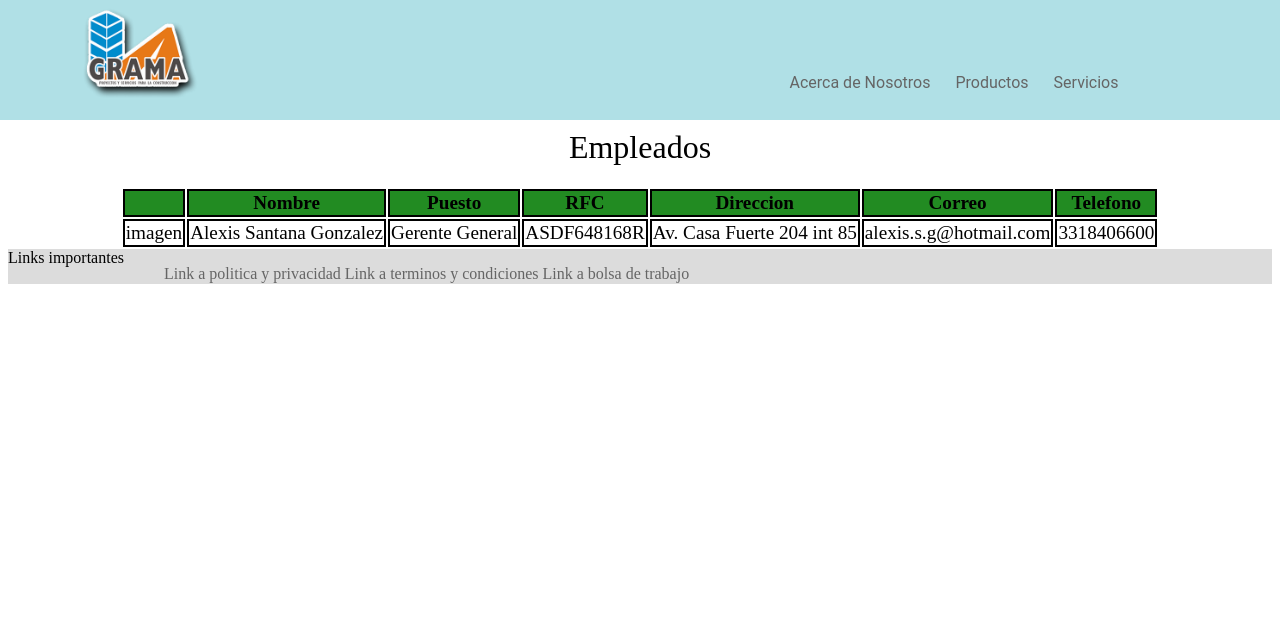
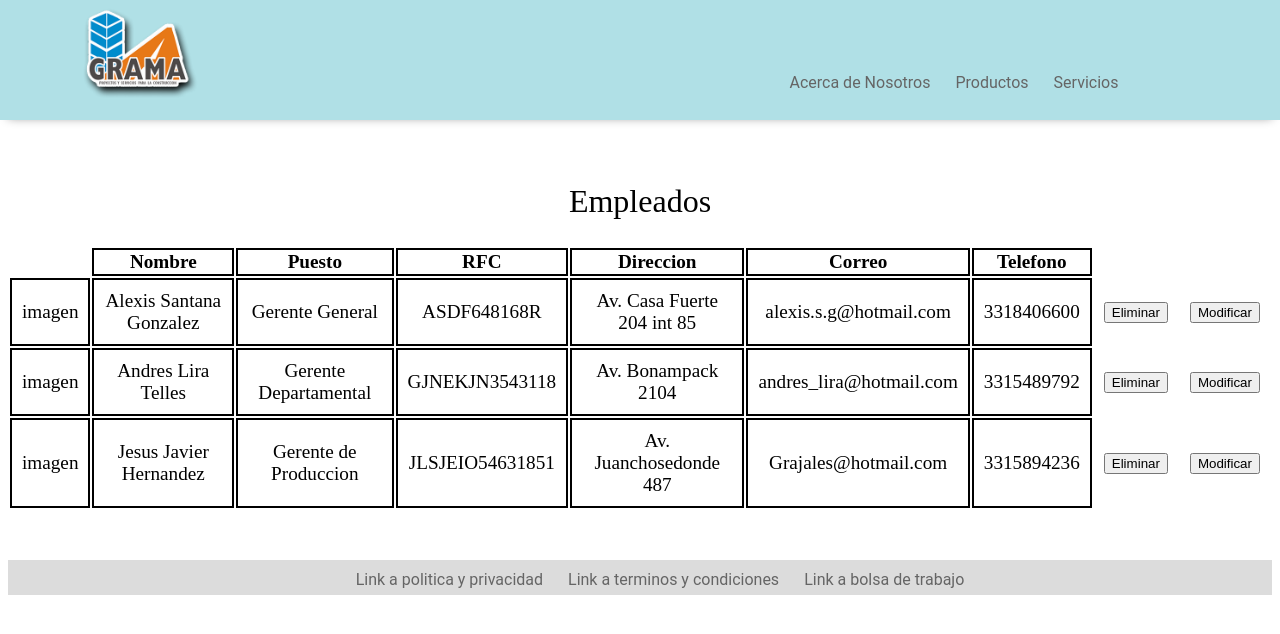
Before and after one commit to jav51/Materiales-GRAMA, a PHP site: page /Consultas_Empleados.html in a window 1280 px wide. Shown: the top 634 px of the page. Run offline with PHP 8.4, Linux system fonts and the light colour scheme.

Commit message:
Modificacion de barra de navegacion general y barra de links,creacion de pagina para confirmar eliminacion de empleados y modificacion de mi css

```diff
--- a/Consultas_Empleados.html
+++ b/Consultas_Empleados.html
@@ -32,12 +32,12 @@
 
     </header>
 
-    <table class="table_consultaEmpleados">
-      <caption>Empleados</caption>
+    <table class="table-margin tabla-empleados">
+      <caption class="caption-style">Empleados</caption>
 
       <thead>
         <tr>
-          <th></th>
+          <th class="non-visible-th"></th>
           <th>Nombre</th>
           <th>Puesto</th>
           <th>RFC</th>
@@ -56,22 +56,50 @@
           <td>Av. Casa Fuerte 204 int 85</td>
           <td>alexis.s.g@hotmail.com</td>
           <td>3318406600</td>
+          <td class="table-button"><button type="button" name="elim">Eliminar</button></td>
+          <td class="table-button"><button type="button" name="mod">Modificar</button></td>
+        </tr>
+        <tr>
+          <td>imagen</td>
+          <td>Andres Lira Telles</td>
+          <td>Gerente Departamental</td>
+          <td>GJNEKJN3543118</td>
+          <td>Av. Bonampack 2104 </td>
+          <td>andres_lira@hotmail.com</td>
+          <td>3315489792</td>
+          <td class="table-button"><button type="button" name="elim">Eliminar</button></td>
+          <td class="table-button"><button type="button" name="mod">Modificar</button></td>
+        </tr>
+        <tr>
+          <td>imagen</td>
+          <td>Jesus Javier Hernandez</td>
+          <td>Gerente de Produccion</td>
+          <td>JLSJEIO54631851</td>
+          <td>Av. Juanchosedonde 487 </td>
+          <td>Grajales@hotmail.com</td>
+          <td>3315894236</td>
+          <td class="table-button"><button type="button" name="elim">Eliminar</button></td>
+          <td class="table-button"><button type="button" name="mod">Modificar</button></td>
         </tr>
       </tbody>
     </table>
 
-    <footer class="flexdad linkbar "> Links importantes
-      <ul>
-        <il><a href="#">
+    <footer class="flexdad linkbar ">
+      <div class="bottom-menu">
+
+      <ul class="link-menu">
+        <li><a href="#">
           <span>Link a politica y privacidad</span>
-        </a></il>
-        <il> <a href="#">
+        </a></li>
+        <li> <a href="#">
           <span>Link a terminos y condiciones</span>
-        </a></il>
-        <il> <a href="#">
+        </a></li>
+        <li> <a href="#">
           <span>Link a bolsa de trabajo</span>
-        </a> </il>
+        </a> </li>
       </ul>
+    </div>
+
     </footer>
 
   </body>
--- a/Principal.html
+++ b/Principal.html
@@ -33,10 +33,10 @@
   </header>
 
 <!-- Aqui se presentaran algunas imagenes sobre los trabajos realizados por la empresa -->
-  <div>
+  <div class="slide_trabajos">
       <h1> Nuestros Trabajos</h1>
-      <img class="slide_trabajos" src="https://microjurisar.files.wordpress.com/2014/11/05.jpg" alt="Trabajo" >
-      <div> cantidad de imagenes en el slide</div>
+      <img  src="https://microjurisar.files.wordpress.com/2014/11/05.jpg" alt="Trabajo" >
+      <div id="cant"> cantidad de imagenes en el slide</div>
   </div>
 
   <!-- Se presentara un slide con algunos de los productos que la empresa ofrece-->
--- a/styles.css
+++ b/styles.css
@@ -1,3 +1,7 @@
+#container {
+  overflow: hidden;
+  width: 100%;
+}
 body{
     padding-top: 100px;
     height: 100%
@@ -6,6 +10,9 @@ body{
 p{
   margin: 5px,10px,5px,10px;
   text-align: justify;
+}
+h1{
+  text-align: center;
 }
 
 h2{
@@ -20,13 +27,22 @@ h3{
 }
 
 div{
+  display: flex;
   margin-top: 5px;
   margin-bottom: 5px;
 }
 
 .slide_trabajos{
-  width:400px;
-  height:228px;
+  width:50%;
+  height:30%;
+  margin: 0 auto;
+}
+.slide_trabajos img{
+  width:100%;
+  height:75%;
+}
+#cant{
+  text-align: center;
 }
 
 .slide_productos{
@@ -79,12 +95,12 @@ div{
   left: 0px;
   min-height: 100px;
   margin-bottom: 20px;
+  box-shadow: 0px 5px 10px -8px #808080;
 }
 .navmenu li {
     float: left;
     margin-left: 0;
     list-style: none;
-    list-style-image: none;
 }
 
 .navmenu li a{
@@ -152,12 +168,40 @@ div{
   background: #DCDCDC;
 }
 
+.bottom-menu{
+  display: inline ;
+  float: right;
+  height: auto;
+  overflow: visible;
+  margin: 0 auto;
+
+}
+
+.link-menu {
+  bottom: 0px;
+  right: 0px;
+  left: 0px;
+  margin-top: 0;
+  clear: both;
+}
+.link-menu li{
+  float: left;
+  list-style: none;
+}
+.link-menu li a{
+  position: relative;
+  display: block;
+  font-family: 'Roboto', sans-serif;
+  text-decoration: none;
+  padding: 0.625rem 0.78125rem 0.3125rem;
+}
+
 a{
   text-decoration: none;
   color: #656565;
 }
 
-form{
+.formulario{
   margin-top: 10%;
   margin-bottom: 10%;
   margin-left: auto;
@@ -170,10 +214,10 @@ form{
   padding-bottom: 5px;
 }
 
-  label {
+.formulario label {
     padding: 1.5% 40%;
   }
-  label.Cpass{
+.formulario label.Cpass{
     padding: 1.5% 10%;
   }
 
@@ -211,7 +255,7 @@ input[type="email"], input[type="password"],input[type="text"],input[type="phone
 }
 
 
-form button
+.formulario button
 {
   margin-top: 5%;
   margin-bottom: 5%;
@@ -220,16 +264,16 @@ form button
   padding: 4px 10px;
 
 }
-caption{
+.caption-style{
   text-align: center;
   padding: 2% 10%;
   font-size: 200%;
 }
-table{
+.table-margin{
   margin: auto;
 }
 
-th{
+.tabla-prueba{
    background-color: forestgreen;
 }
 
@@ -241,6 +285,41 @@ th,td {
    font-size: 120%
 }
 
-.table_consultaEmpleados{
-  margin:auto;
+.tabla-empleados
+{
+  margin:50px auto;
 }
+
+.tabla-empleados td{
+  padding: 10px;
+}
+
+.non-visible-th{
+  border-width: 0;
+}
+
+.table-button{
+  border-width: 0;
+}
+.Confirmacion_Elim{
+  margin-top: 10%;
+  margin-bottom: 10%;
+  margin-left: auto;
+  margin-right: auto;
+  width: 25%;
+  height: auto;
+  border-style: ridge;
+  border-width: 1px;
+  border-color: #B0C4DE;
+  padding: 2%;
+  align-items: center;
+
+    text-align: center;
+}
+.Confirmacion_Elim ul{
+  padding: 0;
+}
+.Confirmacion_Elim ul li{
+  display: inline;
+  list-style: none;
+}
```
Also changed, not shown: Eliminar_Empleados.html (added, +65 -0 lines).
